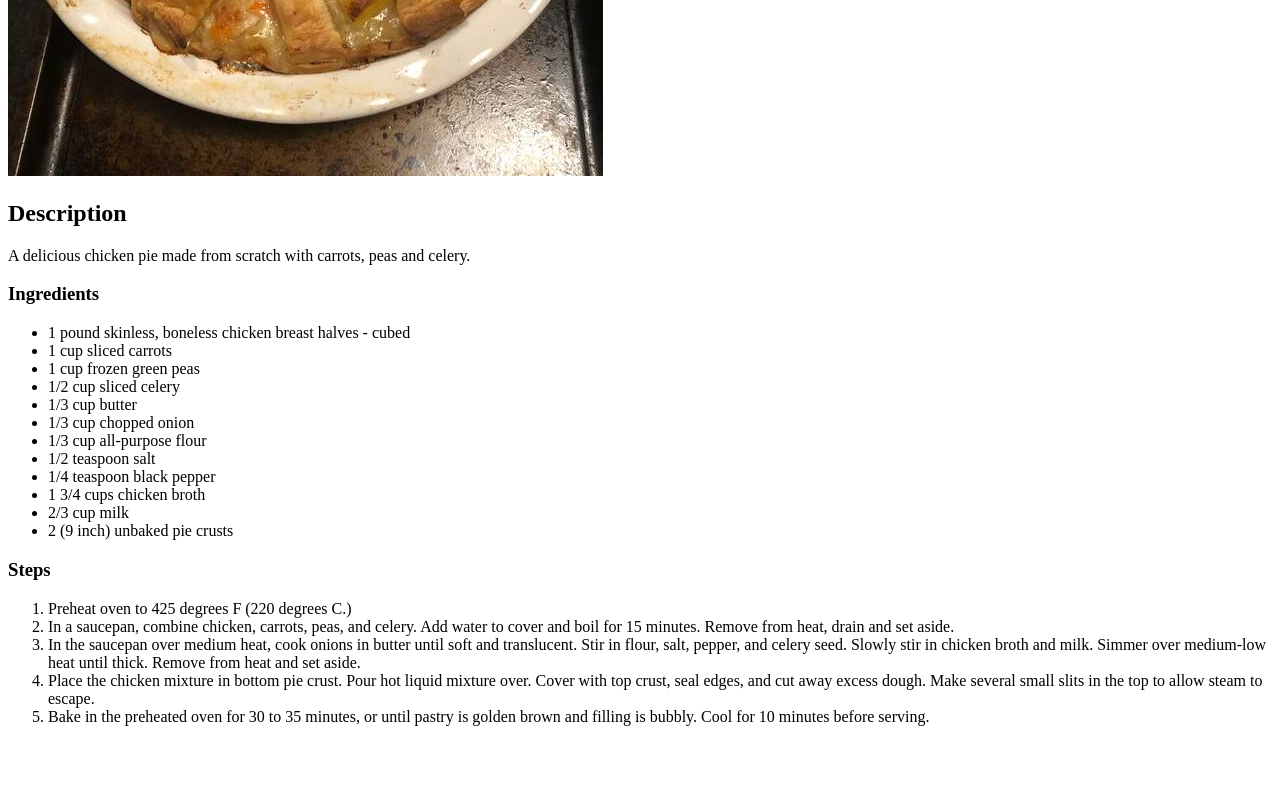
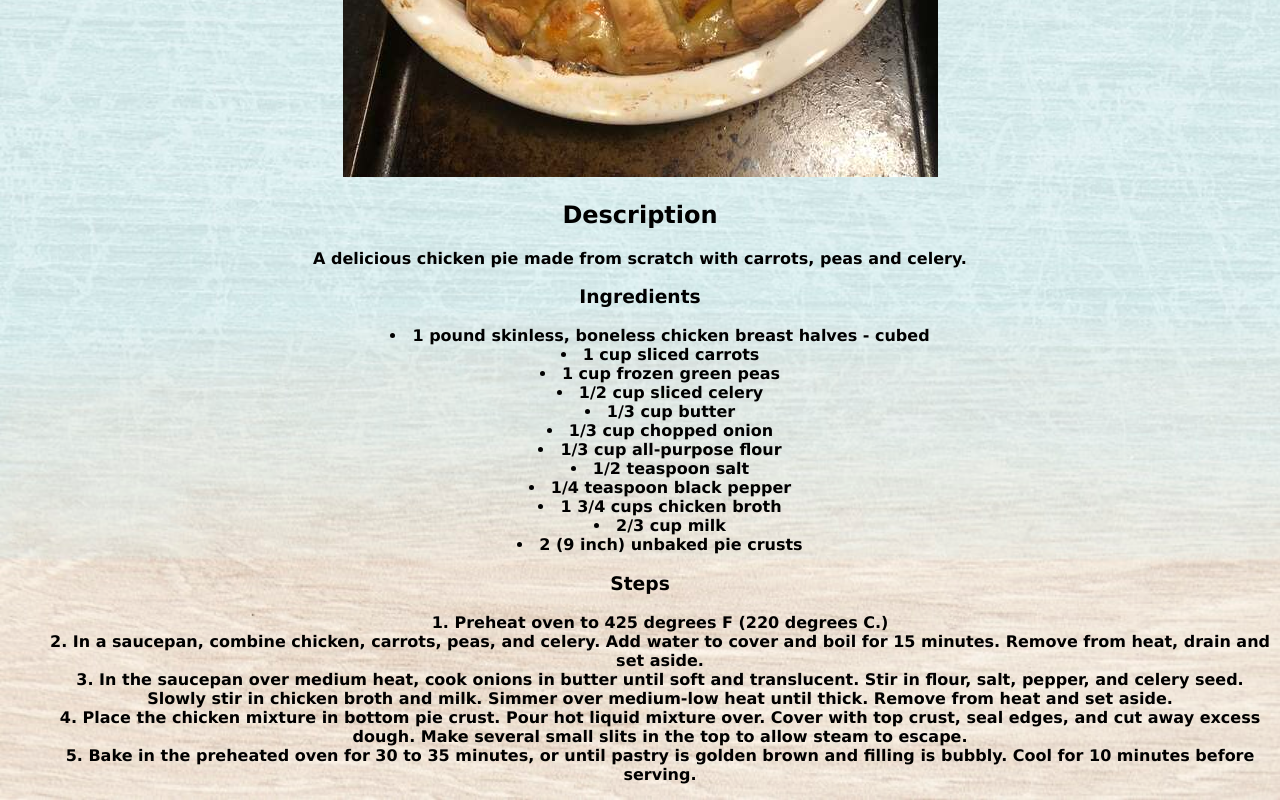
Before and after one commit to dyk-github/odin-recipes, a plain HTML site: page recipes/chicken-pot-pie.html in a window 1280 px wide. Shown: the part 499-1299 px from the top of the page. Before the commit the page ends 1241 px from the top, so only its background shows below. Drawn offline with Linux system fonts and the light colour scheme.

Commit message:
Add background image. Changed text style and font. Aligned to center

```diff
--- a/recipes/chicken-pot-pie.html
+++ b/recipes/chicken-pot-pie.html
@@ -4,6 +4,7 @@
 <head>
     <meta charset="UTF-8">
     <title>Chicken Pot Pie</title>
+    <link rel="stylesheet" href="style.css">
 </head>
 
 <body>
--- /dev/null
+++ b/recipes/style.css
@@ -0,0 +1,14 @@
+body {
+    text-align: center;
+    background-image: url("/images/bg-pic.jpeg");
+    background-size: cover;
+    background-repeat: no-repeat;
+    font-family: 'Verdana', sans-serif;
+    font-weight: bold;
+}
+
+ul,
+ol {
+  list-style-position: inside;
+  text-align: center;
+}
```
Also changed, not shown: recipes/chocolate-chip-cookies.html (+1 -0 lines), recipes/taco-in-a-bag.html (+1 -0 lines), images/bg-pic.jpeg (added).
